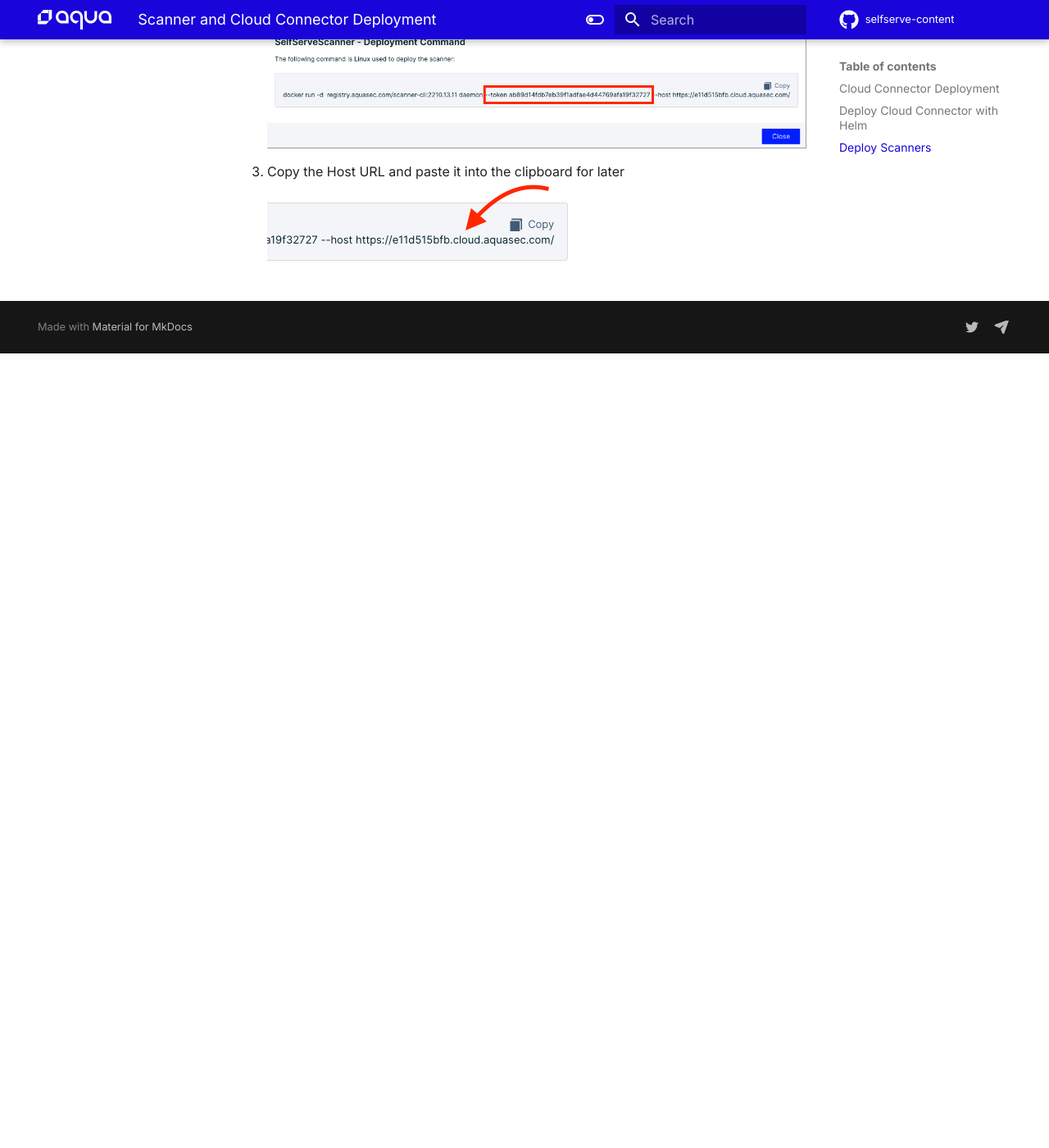
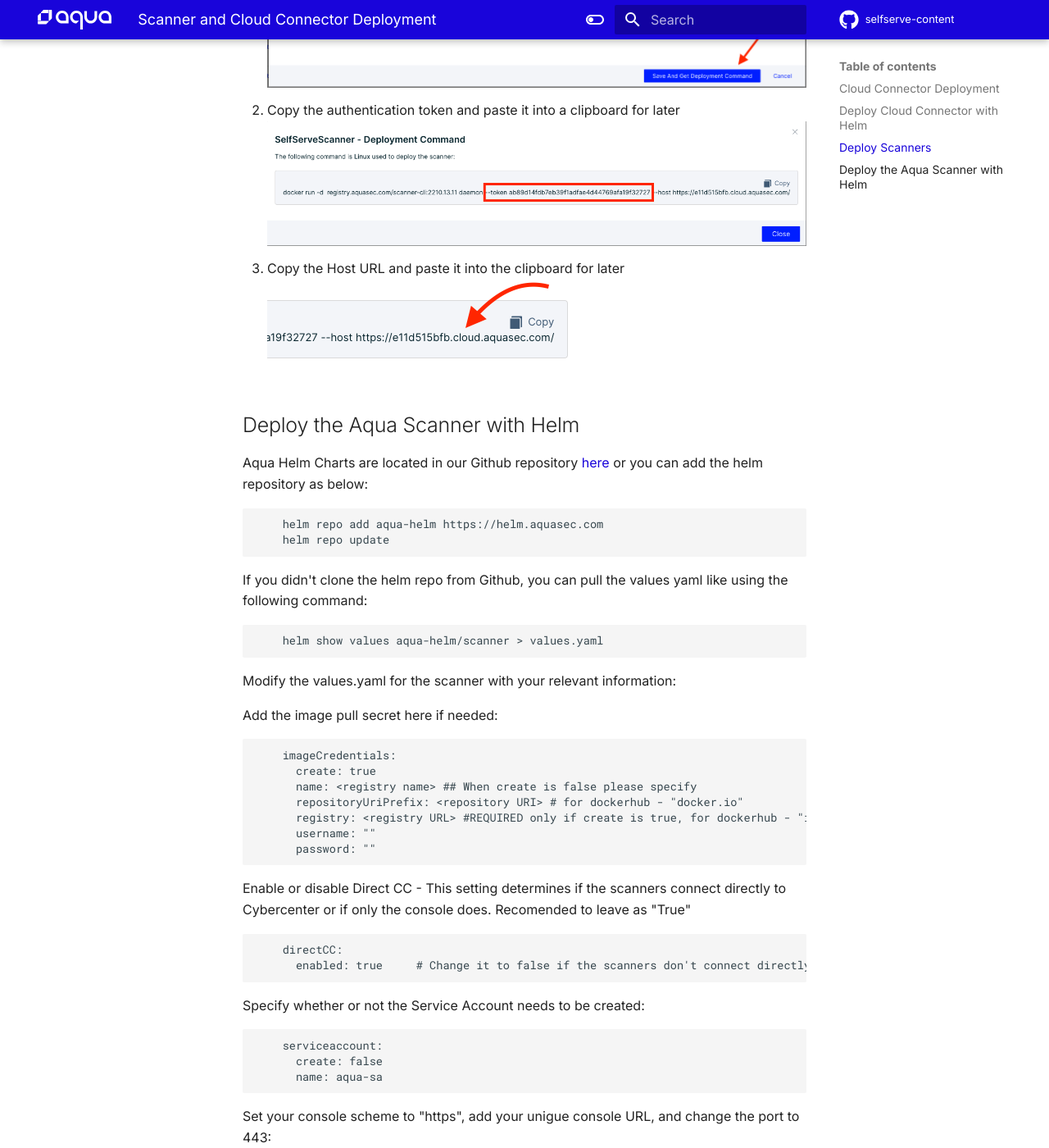
Before and after one commit to kenmccann/self-service, an MkDocs documentation site: the page built from docs/shiftleft/deploy.md, in a window 1280 px wide and 1400 px high, scrolled down 5543 px. Shown: the whole window at 82% size. Built offline with MkDocs 1.6.1 and Material for MkDocs 9.7.7, drawn with Linux system fonts in a browser that asks for light colours; a script that is not in the unit is left out; comment, search, counter and statistics services are not loaded; before the commit the page ends 5974 px from its top, so only the background shows below that; some of the changed text lies outside the part shown.

Commit message:
scannerdoc

````diff
--- a/docs/shiftleft/deploy.md
+++ b/docs/shiftleft/deploy.md
@@ -105,6 +105,10 @@ If you are installing from the Helm repository:
 ```
     helm install --namespace aqua <releaseName> aqua-helm/cloud-connector -f <location of the values.yaml>
 ```
+You can verify that the cloud connector is connected to the console by checking the cloud connector logs. You should see the following message when you are connected to the console:
+<br>
+*** "connection established with remote server" ***
+
 ## Deploy Scanners
 
 After deploying the cloud connector you can now deploy the scanners
@@ -135,3 +139,80 @@ Like the Cloud Connector, the first step to deploying the Scanner is to create y
 ![](../shiftleft/images/scannertoken.png)
 5. Copy the Host URL and paste it into the clipboard for later
 ![](../shiftleft/images/scannerurl.png)
+
+## Deploy the Aqua Scanner with Helm
+
+Aqua Helm Charts are located in our Github repository [here](https://github.com/aquasecurty/aqua-helm) or you can add the helm repository as below:
+
+```
+    helm repo add aqua-helm https://helm.aquasec.com
+    helm repo update
+```
+If you didn't clone the helm repo from Github, you can pull the values yaml like using the following command:
+```
+    helm show values aqua-helm/scanner > values.yaml
+```
+Modify the values.yaml for the scanner with your relevant information:
+
+Add the image pull secret here if needed:
+```
+    imageCredentials:
+      create: true
+      name: <registry name> ## When create is false please specify
+      repositoryUriPrefix: <repository URI> # for dockerhub - "docker.io"
+      registry: <registry URL> #REQUIRED only if create is true, for dockerhub - "index.docker.io/v1/"
+      username: ""
+      password: ""
+```
+
+Enable or disable Direct CC - This setting determines if the scanners connect directly to Cybercenter or if only the console does.  Recomended to leave as "True"
+
+```
+    directCC:
+      enabled: true     # Change it to false if the scanners don't connect directly to CyberCenter but only console does
+```
+
+Specify whether or not the Service Account needs to be created:
+```
+    serviceaccount:
+      create: false
+      name: aqua-sa
+```
+
+Set your console scheme to "https", add your unigue console URL, and change the port to 443:
+```
+    server:
+      scheme: "https" #specify the schema for the server host URL, default it is http
+      serviceName: "<ID>.cloud.aquasec.com" # example
+      port: 443
+```
+Add the token that you copied earlier here:
+```
+    scannerToken: ""    # token used for deploying USE scanners
+```
+Set any extra environement variables needed by the scanner pods here (ex. http_proxy, https_proxy, etc...):
+```
+    extraEnvironmentVars: {}
+    #  ENV_NAME: value
+```
+Optional: Here you can specify the registries that these scanners will connect to:
+```
+    registries: []
+    # registries:
+    # - registry1
+    # - registry2
+```
+Deploy the cloud connector by running the following commands:
+If you cloned the aqua-helm rpository:
+<br>
+*** Dont forget to set your release name to begin with a numeric value to move it to the top of the list ***
+```
+    #Run commands from the root of the aqua-helm directory
+    kubectl create ns aqua
+    helm install --namespace aqua <releaseName> ./scanner
+```
+If you are installing from the Helm repository:
+```
+    helm install --namespace aqua <releaseName> aqua-helm/scanner -f <location of the values.yaml>
+```
+You can verify that the scanners are connected to the console by checking the UI of the console or checking the pod logs:
````
Also changed, not shown: docs/shiftleft/initialuse.md (+8 -0 lines), docs/shiftleft/integrateregistries.md (+3 -3 lines), docs/shiftleft/registrysetup.md (added, +3 -0 lines), docs/shiftleft/scanners.md (+6 -2 lines).
